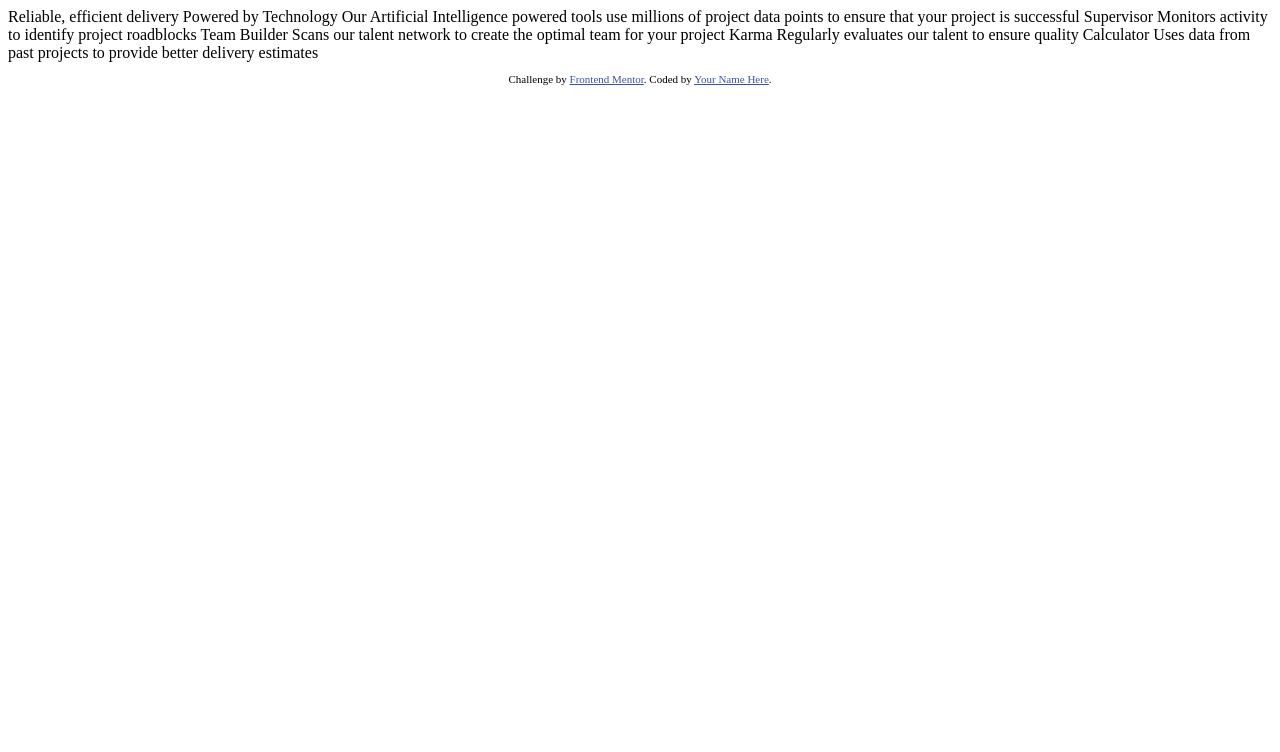
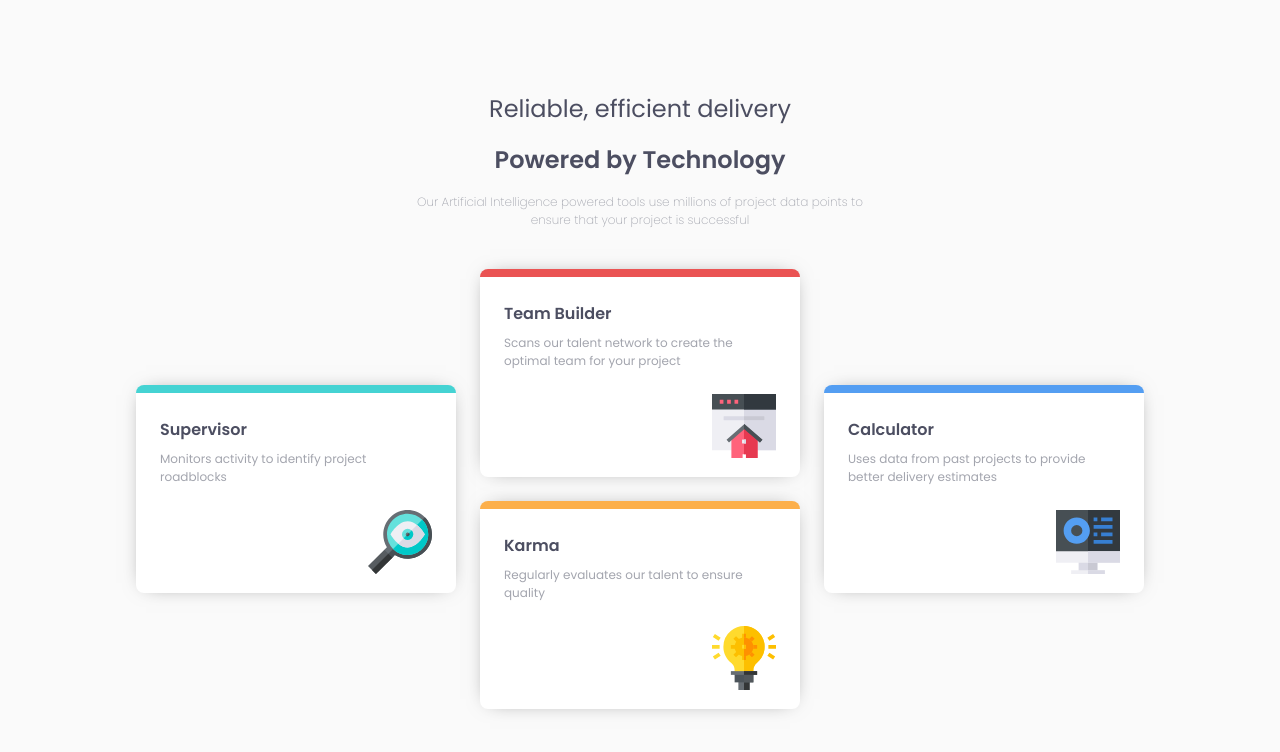
Before and after one commit to long-1810/four-card-feature-section, a plain HTML site: page index.html in a window 1280 px wide. Drawn offline with Linux system fonts and the light colour scheme.

Commit message:
Add files via upload

```diff
--- a/index.html
+++ b/index.html
@@ -8,38 +8,39 @@
 
   <title>Frontend Mentor | Four card feature section</title>
 
-  <!-- Feel free to remove these styles or customise in your own stylesheet 👍 -->
-  <style>
-    .attribution { font-size: 11px; text-align: center; }
-    .attribution a { color: hsl(228, 45%, 44%); }
-  </style>
+  <link rel="stylesheet" href="./style.css">
 </head>
 <body>
+  <div class="container">
+    <h1 class="title">Reliable, efficient delivery</h1>
+    <p class="title title--bold">Powered by Technology</p>
+    <p class="desc">Our Artificial Intelligence powered tools use millions of project data points
+      to ensure that your project is successful</p>
+      <div class="cards">
+        <div class="card card--cyan">
+          <h2 class="card__title">Supervisor</h2>
+          <p class="card__desc">Monitors activity to identify project roadblocks</p>
+          <img src="./images/icon-supervisor.svg" alt="Illustration" class="card__illustration">
+        </div>
 
-  Reliable, efficient delivery
-  Powered by Technology
+        <div class="card card--red">
+          <h2 class="card__title">Team Builder</h2>
+          <p class="card__desc">Scans our talent network to create the optimal team for your project</p>
+          <img src="./images/icon-team-builder.svg" alt="Illustration" class="card__illustration">
+        </div>
 
-  Our Artificial Intelligence powered tools use millions of project data points
-  to ensure that your project is successful
+        <div class="card card--yellow">
+          <h2 class="card__title">Karma</h2>
+          <p class="card__desc">Regularly evaluates our talent to ensure quality</p>
+          <img src="./images/icon-karma.svg" alt="Illustration" class="card__illustration">
+        </div>
 
-  Supervisor
-  Monitors activity to identify project roadblocks
-
-  Team Builder
-  Scans our talent network to create the optimal team for your project
-
-  Karma
-  Regularly evaluates our talent to ensure quality
-
-  Calculator
-  Uses data from past projects to provide better delivery estimates
-
-
-  <footer>
-    <p class="attribution">
-      Challenge by <a href="https://www.frontendmentor.io?ref=challenge" target="_blank">Frontend Mentor</a>.
-      Coded by <a href="#">Your Name Here</a>.
-    </p>
-  </footer>
+        <div class="card card--blue">
+          <h2 class="card__title">Calculator</h2>
+          <p class="card__desc">Uses data from past projects to provide better delivery estimates</p>
+          <img src="./images/icon-calculator.svg" alt="Illustration" class="card__illustration">
+        </div>
+      </div>
+  </div>
 </body>
 </html>
--- /dev/null
+++ b/style.css
@@ -0,0 +1,109 @@
+@import url('https://fonts.googleapis.com/css2?family=Poppins:wght@200;400;600&display=swap');
+
+* {
+  margin: 0;
+  padding: 0;
+  box-sizing: border-box;
+}
+
+body {
+  font-family: "Poppins", sans-serif;
+  font-weight: 400;
+  font-size: 15px;
+  background-color: hsl(0, 0%, 98%);
+  width: 100vw;
+  height: 100vh;
+  display: grid;
+  place-items: center;
+}
+.container {
+  display: flex;
+  flex-direction: column;
+  gap: 1rem;
+  align-items: center;
+  color: hsl(234, 12%, 34%);
+  text-align: center;
+}
+.title {
+  font-size: 1.5rem;
+  font-weight: 400;
+}
+.title--bold {
+  font-weight: 700;
+}
+.desc {
+  color: hsl(229, 6%, 66%);
+  font-size: 0.75rem;
+  font-weight: 200;
+  width: 30rem;
+}
+.cards {
+  display: grid;
+  grid-template-columns: 1fr 1fr 1fr;
+  grid-template-rows: 1fr 1fr;
+  align-items: center;
+  justify-content: center;
+  grid-auto-flow: column;
+  gap: 1.5rem;
+  margin-top: 1.5rem;
+}
+.card {
+  padding: 1.5rem;
+  border-radius: 0.5rem;
+  background-color: white;
+  box-shadow: 0 0 20px -10px rgba(0,0,0,.6);
+  display: flex;
+  flex-direction: column;
+  align-items: flex-start;
+  gap: 0.5rem;
+  width: 20rem;
+  height: 13rem;
+  text-align: left;
+}
+.card__title {
+  font-size: 1rem;
+  font-weight: 700;
+  color: hsl(234, 12%, 34%);
+}
+.card__desc {
+  font-size: 0.75rem;
+  font-weight: 400;
+  color: hsl(229, 6%, 66%);
+}
+.card__illustration {
+  margin-top: 1rem;
+  justify-self:last baseline;
+  align-self: flex-end;
+}
+
+.card--cyan {
+  grid-row: span 2;
+  border-top: 0.5rem solid hsl(180, 62%, 55%);
+}
+
+.card--red {
+  border-top: 0.5rem solid hsl(0, 78%, 62%);
+}
+
+.card--yellow {
+  border-top: 0.5rem solid hsl(34, 97%, 64%);
+}
+
+.card--blue {
+  grid-row: span 2;
+  border-top: 0.5rem solid hsl(212, 86%, 64%);
+}
+
+@media (max-width: 1000px) {
+  .container {
+    margin: 1rem;
+    padding: 0;
+  }
+  .desc {
+    width: auto;
+  }
+  .cards {
+    display: flex;
+    flex-direction: column;
+  }
+}
```
